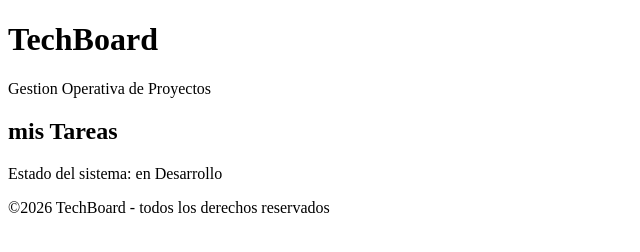
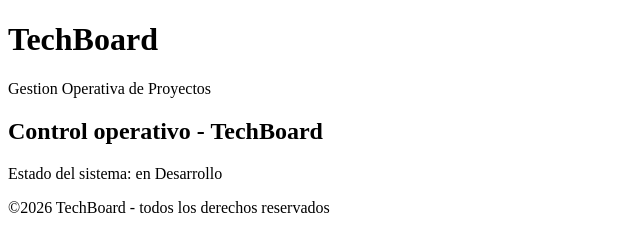
Before and after one commit to alejandrooyola/Techboard, a plain HTML site: page index.html in a window 1280 px wide. Shown: the whole page, without its empty margins (0-640 px from the left). Drawn offline with Linux system fonts and the light colour scheme.

Commit message:
style: actualizar titulo del panel principal

```diff
--- a/index.html
+++ b/index.html
@@ -12,7 +12,7 @@
     </header>
     <main>
         <section id="tareas">
-            <h2>mis Tareas</h2>
+            <h2>Control operativo - TechBoard</h2>
             <p>Estado del sistema: en Desarrollo</p>
         </section>
     </main>
```
